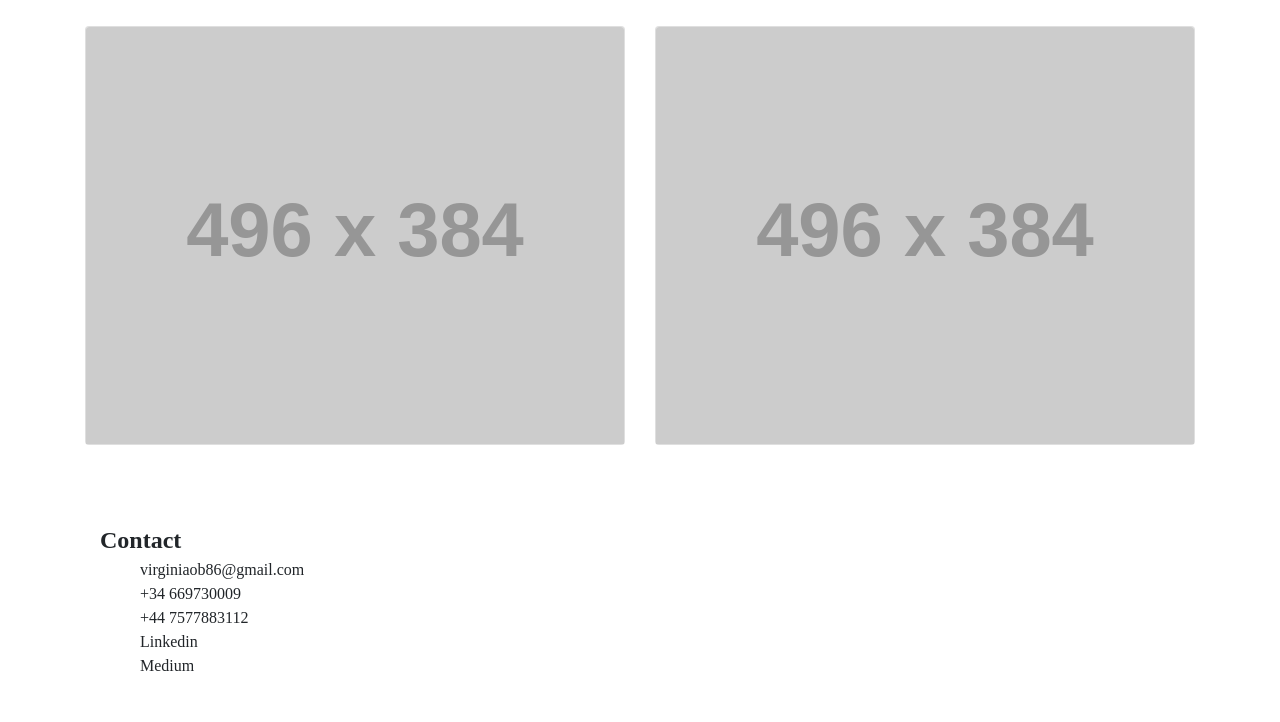
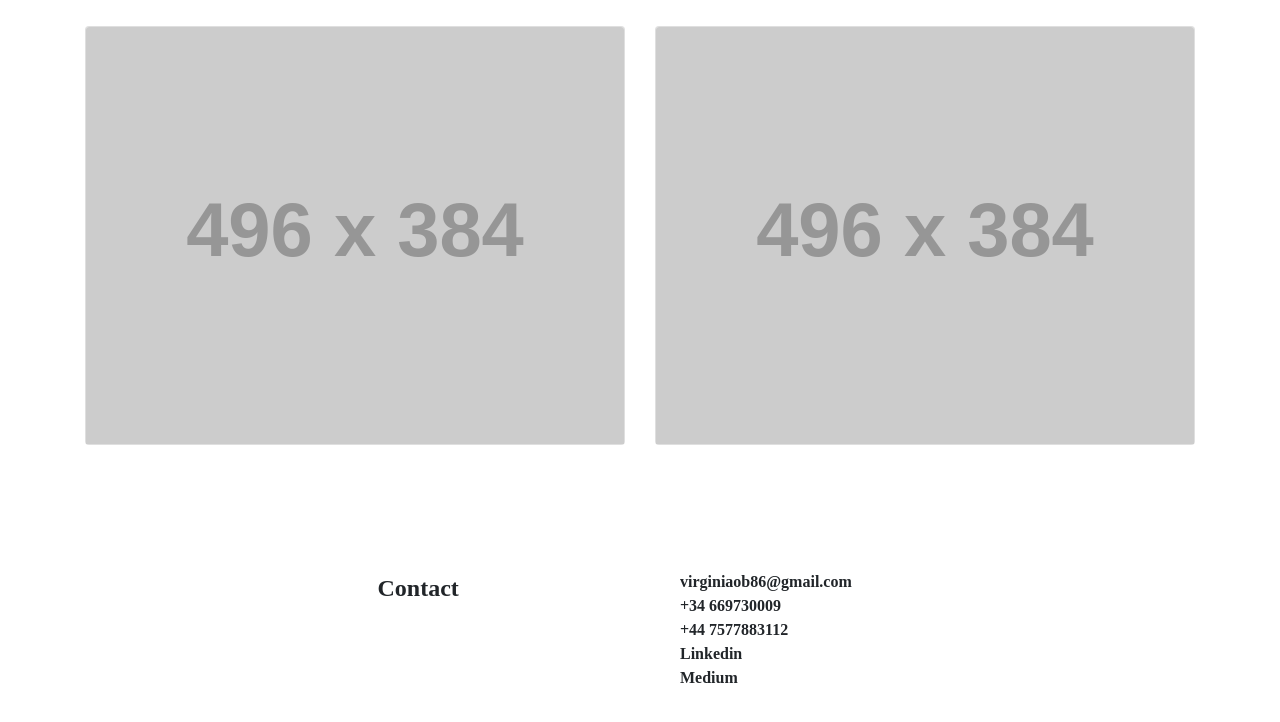
Before and after one commit to virginiaob/portfolio, a plain HTML site: page Index.html in a window 1280 px wide. Shown: the part 650-1372 px from the top of the page. Drawn offline with Linux system fonts and the light colour scheme.

Commit message:
Fixing footer WIP

```diff
--- a/Index.html
+++ b/Index.html
@@ -60,10 +60,10 @@
       </div>
       <footer class="py-5">
         <div class="container">
-          <div class= "col-contact">Contact</div>
-          <!-- <div class="float-right"> -->
-            <div col="col details">
-              <div col="col-list">
+          <div class="row col-contact">
+            <div class="col-3"></div>
+            <div class="col-3">Contact</div>
+            <div col="col-3 list">
               <ul>
                 <li class="contact">virginiaob86@gmail.com</li>
                 <li class="contact">+34 669730009</li>
@@ -74,7 +74,6 @@
             </div>
           </div>
         </div>
-        </div>
       </footer>
   </body>
 </html>
```
Lines whose indentation alone changed are shown as unchanged.
